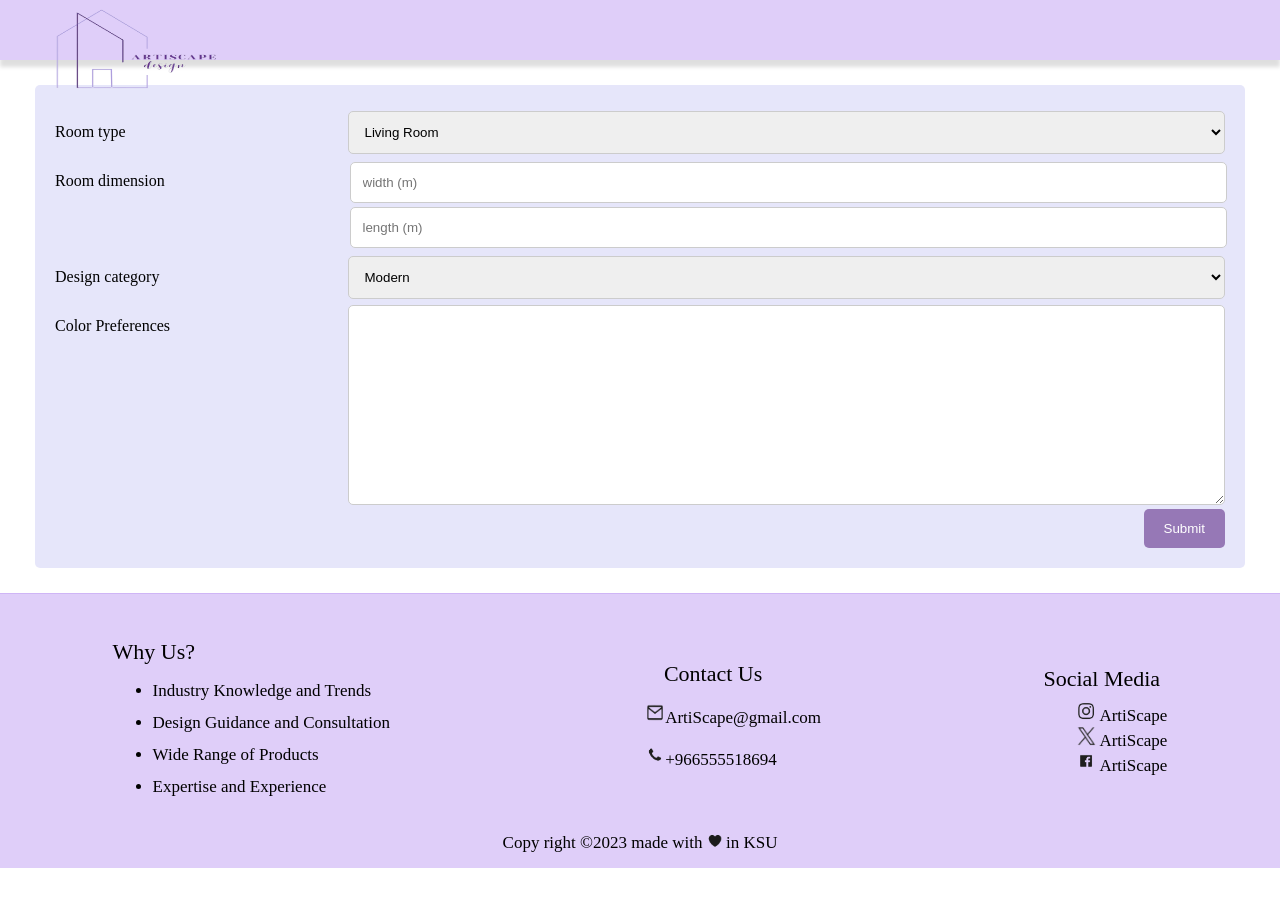
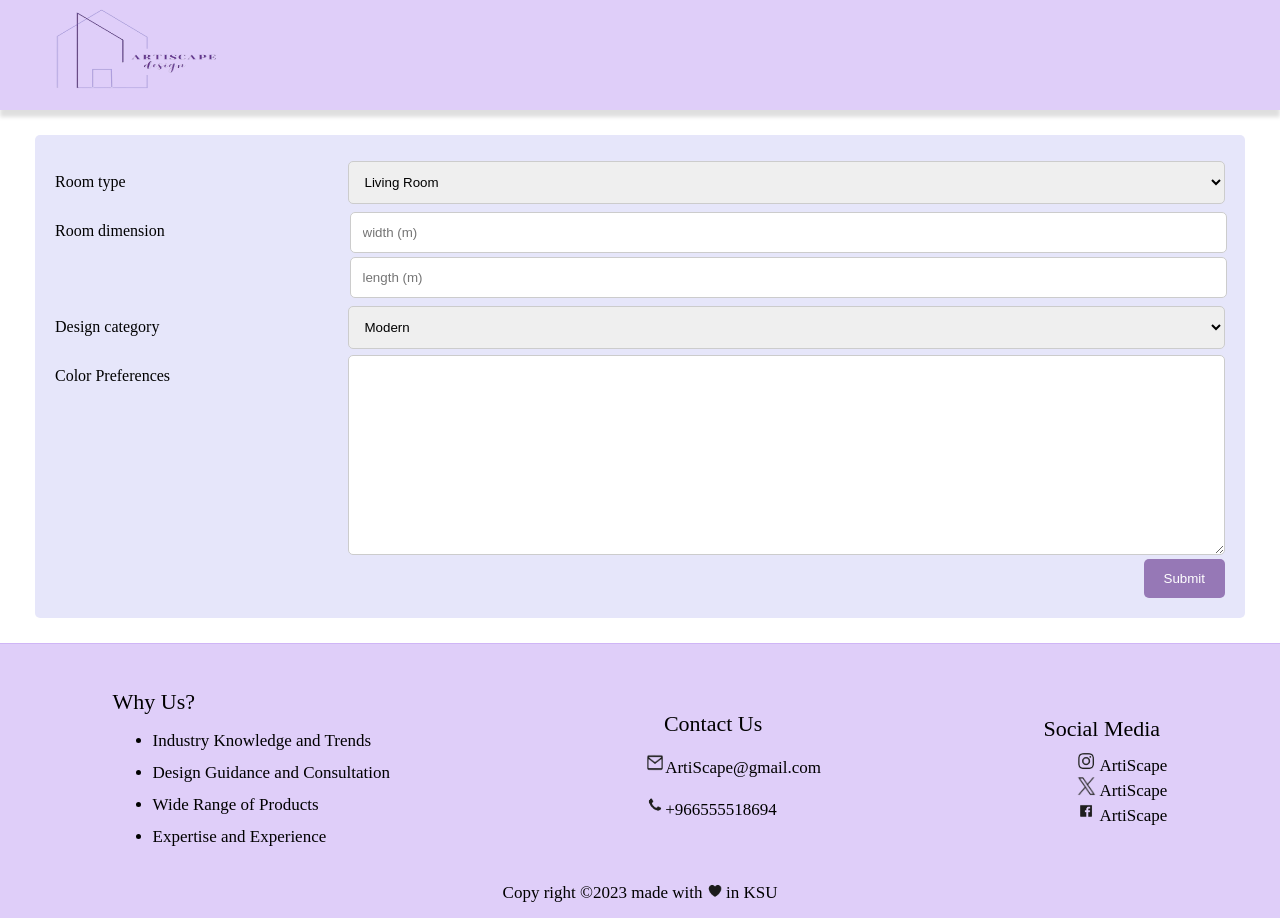
Before and after one commit to RawanSaud23/Artiscape_Interiors, a website: page Artiscape/public_html/consultation.html in a window 1280 px wide. Before the commit the page ends 868 px from the top, so only its background shows below. Drawn offline with Linux system fonts and the light colour scheme.

Commit message:
fixing the logo D

```diff
--- a/Artiscape/public_html/consultation.html
+++ b/Artiscape/public_html/consultation.html
@@ -10,15 +10,13 @@
         <meta name="viewport" content="width=device-width, initial-scale=1.0">
         <link rel="stylesheet" href="ArtiScape.css">
         <style>
-* {
-  box-sizing: border-box;
-}
 
 input[type=text], select, textarea {
   width: 100%;
   padding: 12px;
   border: 1px solid #ccc;
   border-radius: 5px;
+  box-sizing: border-box;
 }
 
 label {
@@ -33,6 +31,7 @@
   border: none;
   border-radius: 5px;
   float: right;
+
 }
 
 input[type=submit]:hover {
@@ -71,12 +70,13 @@
         </style>
     </head>
     <body>
-
+        <div id="header">
         <header>
             <nav>
                 <a href="ClientHomepage.html"><img id="logo" src="images/Logo.png" alt="Logo"/></a>
             </nav>
         </header>
+        </div>
 
         <main>
            <div class="container">
```
